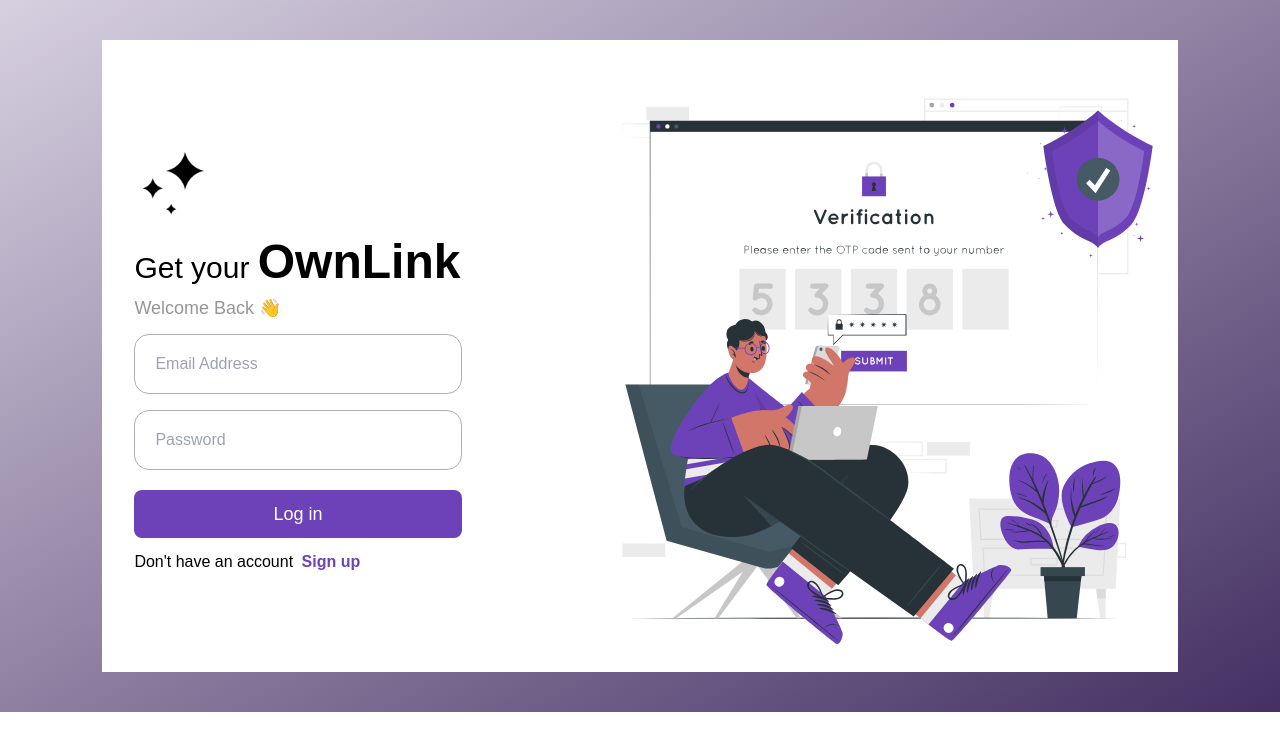
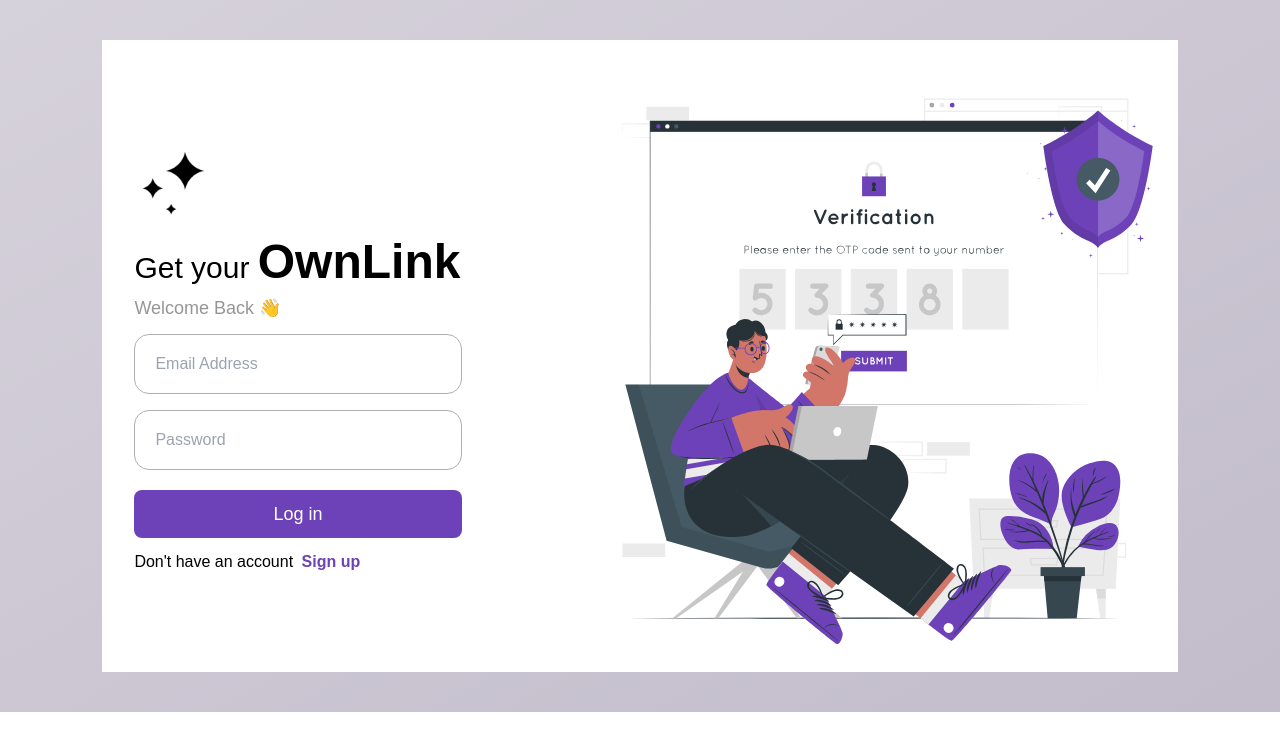
Before and after one commit to siddhesh1051/OwnLink, a React (Create React App) app in the folder client/: page /routes/auth in a window 1280 px wide. Shown: the top 750 px of the page. Built offline with nearby package versions, Linux system fonts and the light colour scheme.

Commit message:
added animations to login screen

```diff
--- a/client/src/components/Authentication.jsx
+++ b/client/src/components/Authentication.jsx
@@ -13,7 +13,7 @@
   const [isNew, setisNew] = useState(false)
 
   return (
-    <div className='flex bg-gradient-to-br from-[#d7d0e0] to-[#443063] h-full'>
+    <div className='flex bg-gradient-to-br from-[#d6d2db] to-[#c2bccb] h-full'>
 
 
       <div className='container bg-white flex justify-center items-center h-full mx-[8%] my-10 rounded-xl lg:rounded-none p-1 lg:p-0'  >
```
